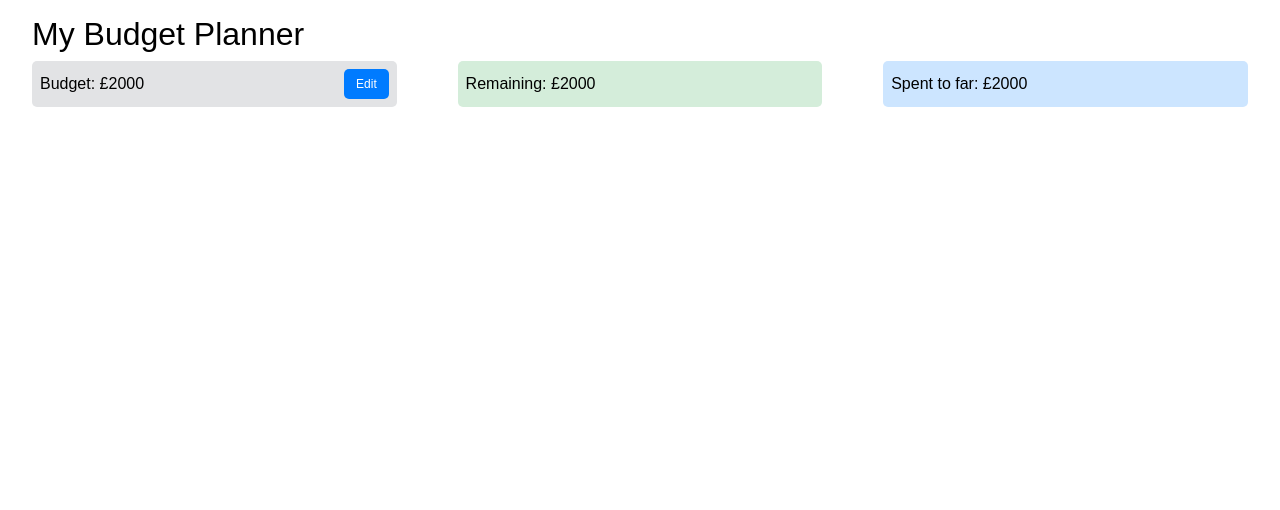
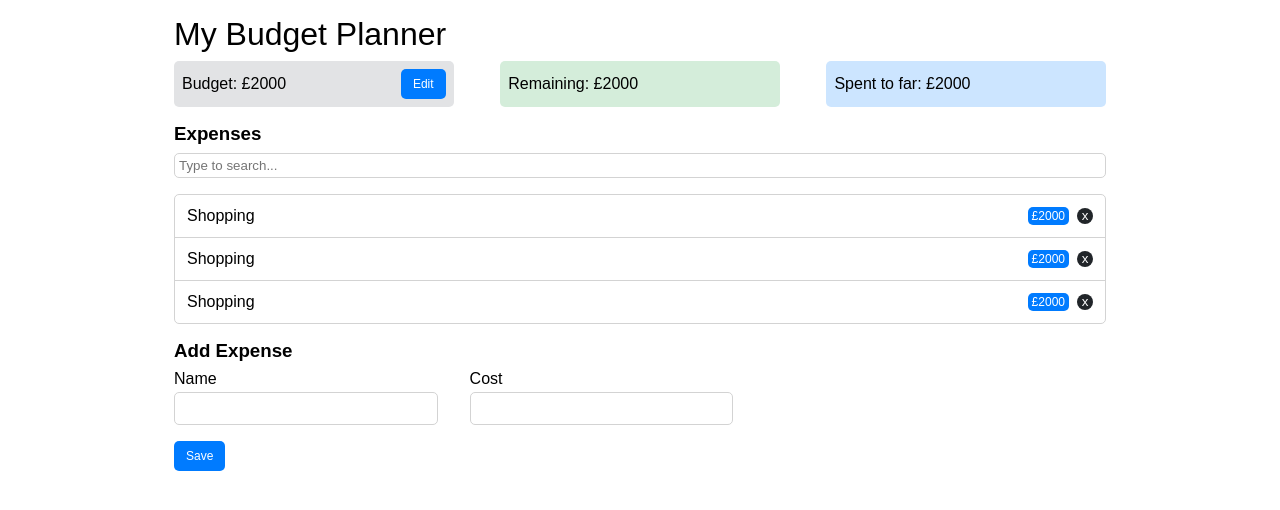
Before and after one commit to atefehbakhshi/Atefeh_hw19_maktab85, a React (Vite) app: page / in a window 1280 px wide. Shown: the top 510 px of the page. Built offline with nearby package versions, Linux system fonts and the light colour scheme.

Commit message:
feat: complete Expense part UI

```diff
--- a/src/App.tsx
+++ b/src/App.tsx
@@ -1,14 +1,18 @@
 import styled from "styled-components";
+import ExpenseContainer from "./expenses/ExpenseContainer";
 import Header from "./header/Header";
 
 const Wrapper = styled.div`
   padding: 1rem 2rem;
+  max-width: 996px;
+  margin: 0 auto;
 `;
 
 function App() {
   return (
     <Wrapper>
       <Header />
+      <ExpenseContainer />
     </Wrapper>
   );
 }
--- a/src/components/Button.tsx
+++ b/src/components/Button.tsx
@@ -8,6 +8,7 @@ const Btn = styled.button`
   border: none;
   border-radius: 5px;
   font-size: 0.75rem;
+  cursor: pointer;
 `;
 
 type Props = {
--- /dev/null
+++ b/src/expenses/ExpenseAdd.tsx
@@ -0,0 +1,52 @@
+import styled from "styled-components";
+import Button from "../components/Button";
+
+const Wrapper = styled.div`
+  width: 60%;
+  margin-bottom: 1rem;
+`;
+
+const H3 = styled.h3`
+  font-weight: 600;
+  margin-bottom: 0.5rem;
+`;
+
+const Form = styled.div`
+  display: flex;
+  gap: 2rem;
+`;
+
+const InputContainer = styled.div`
+  width: 100%;
+  display: flex;
+  flex-direction: column;
+  gap: 0.25rem;
+  margin-bottom: 1rem;
+`;
+
+const Input = styled.input`
+  padding: 0.5rem;
+  border: 0.5px solid lightgray;
+  border-radius: 5px;
+`;
+
+const ExpenseAdd = () => {
+  return (
+    <Wrapper>
+      <H3>Add Expense</H3>
+      <Form>
+        <InputContainer>
+          <label htmlFor="name">Name</label>
+          <Input type="text" id="name" />
+        </InputContainer>
+        <InputContainer>
+          <label htmlFor="cost">Cost</label>
+          <Input type="number" id="cost" />
+        </InputContainer>
+      </Form>
+      <Button>Save</Button>
+    </Wrapper>
+  );
+};
+
+export default ExpenseAdd;
--- /dev/null
+++ b/src/expenses/ExpenseContainer.tsx
@@ -0,0 +1,15 @@
+import ExpenseAdd from "./ExpenseAdd";
+import ExpenseList from "./ExpenseList";
+import ExpenseSearch from "./ExpenseSearch";
+
+const ExpenseContainer = () => {
+  return (
+    <div>
+      <ExpenseSearch />
+      <ExpenseList />
+      <ExpenseAdd />
+    </div>
+  );
+};
+
+export default ExpenseContainer;
--- /dev/null
+++ b/src/expenses/ExpenseList.tsx
@@ -0,0 +1,73 @@
+import styled from "styled-components";
+
+const Wrapper = styled.div`
+  border: 0.5px solid lightgray;
+  border-radius: 5px;
+  margin-bottom: 1rem;
+  & div:last-child {
+    border-bottom: none;
+  }
+`;
+
+const ListItem = styled.div`
+  display: flex;
+  justify-content: space-between;
+  align-items: center;
+  border-bottom: 0.5px solid lightgray;
+  padding: 0.75rem;
+`;
+
+const PriceDelete = styled.div`
+  display: flex;
+  align-items: center;
+  gap: 0.5rem;
+`;
+
+const Price = styled.p`
+  background-color: #007bff;
+  color: #fff;
+  border-radius: 5px;
+  font-size: 0.75rem;
+  padding: 0.125rem 0.25rem;
+`;
+
+const DeleteBtn = styled.button`
+  width: 1rem;
+  height: 1rem;
+  background-color: #212529;
+  color: #fff;
+  border-radius: 50%;
+  border: none;
+  line-height: 0.75rem;
+  cursor: pointer;
+`;
+
+const ExpenseList = () => {
+  return (
+    <Wrapper>
+      <ListItem>
+        <p>Shopping</p>
+        <PriceDelete>
+          <Price>&#163;{2000}</Price>
+          <DeleteBtn>x</DeleteBtn>
+        </PriceDelete>
+      </ListItem>
+      <ListItem>
+        <p>Shopping</p>
+        <PriceDelete>
+          <Price>&#163;{2000}</Price>
+          <DeleteBtn>x</DeleteBtn>
+        </PriceDelete>
+      </ListItem>
+      <ListItem>
+        <p>Shopping</p>
+        <PriceDelete>
+          <Price>&#163;{2000}</Price>
+          <DeleteBtn>x</DeleteBtn>
+        </PriceDelete>
+      </ListItem>
+    </Wrapper>
+  );
+};
+
+export default ExpenseList;
--- /dev/null
+++ b/src/expenses/ExpenseSearch.tsx
@@ -0,0 +1,28 @@
+import styled from "styled-components";
+
+const Wrapper = styled.div`
+  margin-bottom: 1rem;
+`;
+
+const H3 = styled.h3`
+  font-weight: 600;
+  margin-bottom: 0.5rem;
+`;
+
+const Input = styled.input`
+  width: 100%;
+  padding: 0.25rem;
+  border: 0.5px solid lightgray;
+  border-radius: 5px;
+`;
+
+const ExpenseSearch = () => {
+  return (
+    <Wrapper>
+      <H3>Expenses</H3>
+      <Input type="text" placeholder="Type to search..." />
+    </Wrapper>
+  );
+};
+
+export default ExpenseSearch;
--- /dev/null
+++ b/src/header/Budget.tsx
@@ -0,0 +1,13 @@
+import Button from "../components/Button";
+import HeaderElement from "./HeaderElement";
+
+const Budget = () => {
+  return (
+    <HeaderElement bgColor={"#e2e3e5"}>
+      <p>Budget: &#163;{2000}</p>
+      <Button>Edit</Button>
+    </HeaderElement>
+  );
+};
+
+export default Budget;
--- a/src/header/Header.tsx
+++ b/src/header/Header.tsx
@@ -1,9 +1,10 @@
 import styled from "styled-components";
 
-import Button from "../components/Button";
-import HeaderElement from "./HeaderElement";
+import Budget from "./Budget";
+import Remaining from "./Remaining";
+import Spent from "./Spent";
 
-const MainWrapper = styled.header`
+const Wrapper = styled.header`
   margin-bottom: 1rem;
 `;
 
@@ -19,21 +20,14 @@ const HeaderElementsWrapper = styled.div`
 
 const Header = () => {
   return (
-    <MainWrapper>
+    <Wrapper>
       <H1>My Budget Planner</H1>
       <HeaderElementsWrapper>
-        <HeaderElement bgColor={"#e2e3e5"}>
-          <p>Budget: &#163;{2000}</p>
-          <Button>Edit</Button>
-        </HeaderElement>
-        <HeaderElement bgColor={"#d4edda"}>
-          <p>Remaining: &#163;{2000}</p>
-        </HeaderElement>
-        <HeaderElement bgColor={"#cce5ff"}>
-          <p>Spent to far: &#163;{2000}</p>
-        </HeaderElement>
+        <Budget />
+        <Remaining />
+        <Spent />
       </HeaderElementsWrapper>
-    </MainWrapper>
+    </Wrapper>
   );
 };
 
--- /dev/null
+++ b/src/header/Remaining.tsx
@@ -0,0 +1,11 @@
+import HeaderElement from "./HeaderElement";
+
+const Remaining = () => {
+  return (
+    <HeaderElement bgColor={"#d4edda"}>
+      <p>Remaining: &#163;{2000}</p>
+    </HeaderElement>
+  );
+};
+
+export default Remaining;
--- /dev/null
+++ b/src/header/Spent.tsx
@@ -0,0 +1,11 @@
+import HeaderElement from "./HeaderElement";
+
+const Spent = () => {
+  return (
+    <HeaderElement bgColor={"#cce5ff"}>
+      <p>Spent to far: &#163;{2000}</p>
+    </HeaderElement>
+  );
+};
+
+export default Spent;
```
